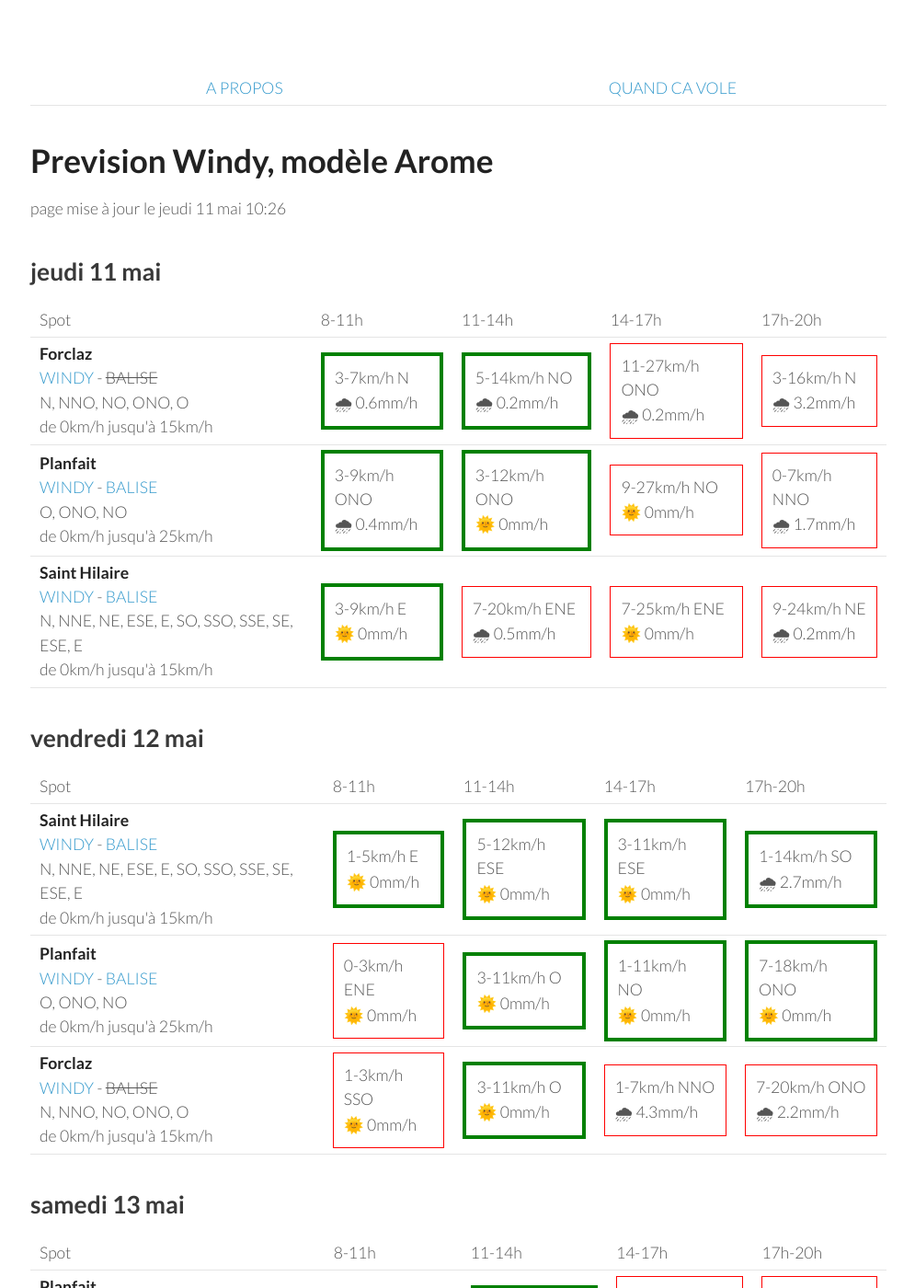
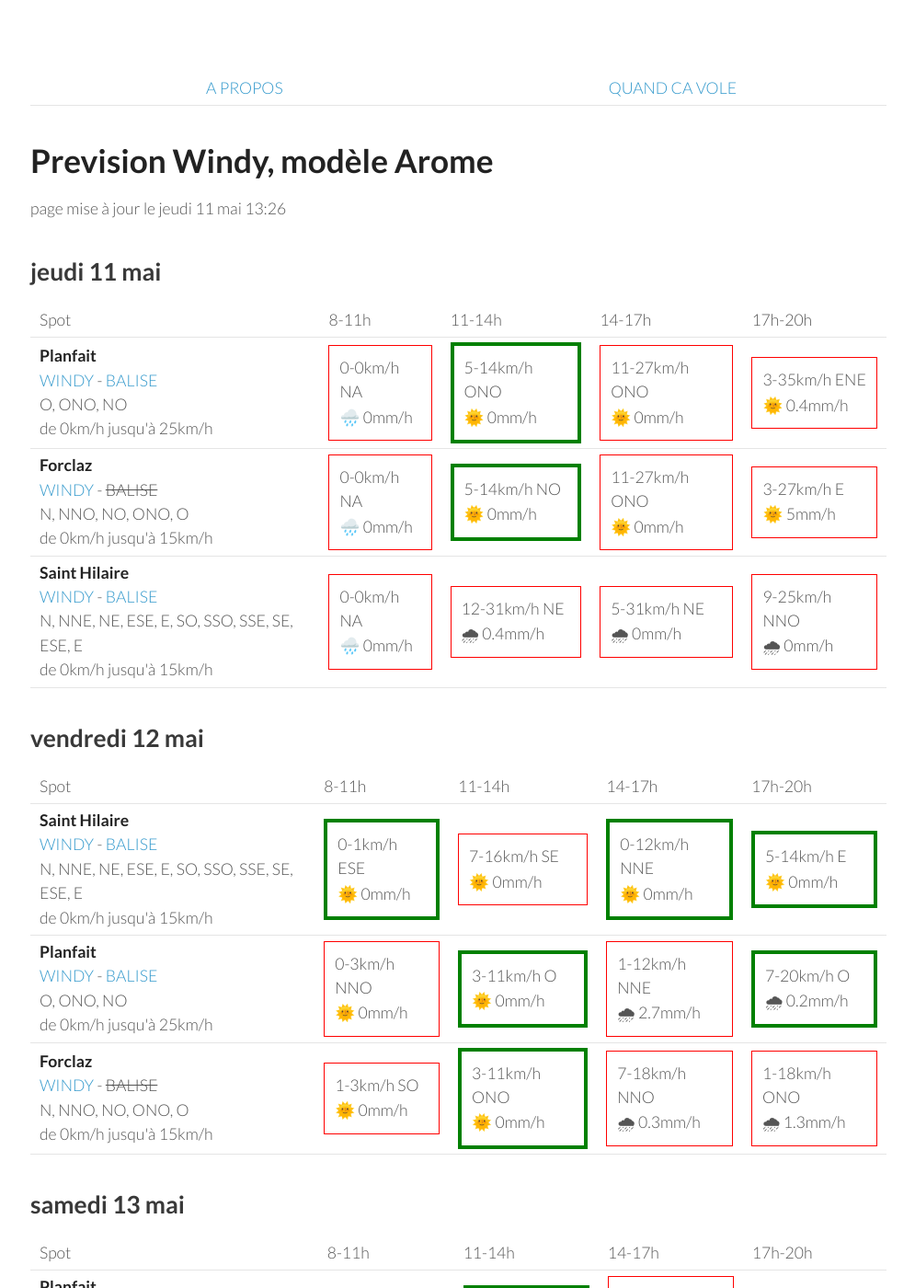
Before and after one commit to parapente-dans-le-nord/parapente-dans-le-nord.github.io, a Jekyll site: the page built from alpes_nord.markdown, in a window 1280 px wide and 1400 px high. Shown: the whole window at 92% size, without its empty margins (25-1020 px from the left). Built offline with Jekyll 4.4.1, drawn with Linux system fonts in a browser that asks for light colours; some of the changed text lies outside the part shown.

Commit message:
update index.markdown

```diff
--- a/alpes_nord.markdown
+++ b/alpes_nord.markdown
@@ -7,7 +7,7 @@ title:  "Tous les spots"
 {: .links}
 
 # Prevision Windy, modèle Arome
-page mise à jour le jeudi 11 mai 10:26
+page mise à jour le jeudi 11 mai 13:26
 
 ## jeudi 11 mai
 
@@ -22,33 +22,30 @@ page mise à jour le jeudi 11 mai 10:26
       <td>17h-20h</td>
     </tr>
 <tr>
-        <td><strong>Forclaz</strong><br><a href="https://windy.com/45.814/6.247?45.375,6.246,8,m:eVwaglz">WINDY</a> - <span class="no-balise"> BALISE </span><br> <span class="vent-favorable">N, NNO, NO, ONO, O</span><br><span class="force-vent">de 0km/h jusqu'à 15km/h</span> </td>
+        <td><strong>Planfait</strong><br><a href="https://windy.com/45.853/6.223?45.415,6.223,8">WINDY</a> - <span class=""><a href="https://www.openwindmap.org/PP496">BALISE</a> </span><br> <span class="vent-favorable">O, ONO, NO</span><br><span class="force-vent">de 0km/h jusqu'à 25km/h</span> </td>
 
-            <td><div class="flyable"><p>3-7km/h N</p><p>🌧 0.6mm/h</p></div></td>
-            <td><div class="flyable"><p>5-14km/h NO</p><p>🌧 0.2mm/h</p></div></td>
-            <td><div class="not-flyable"><p>11-27km/h ONO</p><p>🌧 0.2mm/h</p></div></td>
-            <td><div class="not-flyable"><p>3-16km/h N</p><p>🌧 3.2mm/h</p></div></td>
-
+            <td><div class="not-flyable"><p>0-0km/h NA</p><p>🌧️ 0mm/h</p></div></td>
+            <td><div class="flyable"><p>5-14km/h ONO</p><p>🌞 0mm/h</p></div></td>
+            <td><div class="not-flyable"><p>11-27km/h ONO</p><p>🌞 0mm/h</p></div></td>
+            <td><div class="not-flyable"><p>3-35km/h ENE</p><p>🌞 0.4mm/h</p></div></td>
 
     </tr>
 <tr>
-        <td><strong>Planfait</strong><br><a href="https://windy.com/45.853/6.223?45.415,6.223,8">WINDY</a> - <span class=""><a href="https://www.openwindmap.org/PP496">BALISE</a> </span><br> <span class="vent-favorable">O, ONO, NO</span><br><span class="force-vent">de 0km/h jusqu'à 25km/h</span> </td>
+        <td><strong>Forclaz</strong><br><a href="https://windy.com/45.814/6.247?45.375,6.246,8,m:eVwaglz">WINDY</a> - <span class="no-balise"> BALISE </span><br> <span class="vent-favorable">N, NNO, NO, ONO, O</span><br><span class="force-vent">de 0km/h jusqu'à 15km/h</span> </td>
 
-            <td><div class="flyable"><p>3-9km/h ONO</p><p>🌧 0.4mm/h</p></div></td>
-            <td><div class="flyable"><p>3-12km/h ONO</p><p>🌞 0mm/h</p></div></td>
-            <td><div class="not-flyable"><p>9-27km/h NO</p><p>🌞 0mm/h</p></div></td>
-            <td><div class="not-flyable"><p>0-7km/h NNO</p><p>🌧 1.7mm/h</p></div></td>
-
+            <td><div class="not-flyable"><p>0-0km/h NA</p><p>🌧️ 0mm/h</p></div></td>
+            <td><div class="flyable"><p>5-14km/h NO</p><p>🌞 0mm/h</p></div></td>
+            <td><div class="not-flyable"><p>11-27km/h ONO</p><p>🌞 0mm/h</p></div></td>
+            <td><div class="not-flyable"><p>3-27km/h E</p><p>🌞 5mm/h</p></div></td>
 
     </tr>
 <tr>
         <td><strong>Saint Hilaire</strong><br><a href="https://windy.com/45.307/5.888?45.087,5.889,9,m:eUFagkX">WINDY</a> - <span class=""><a href="http://www.balisemeteo.com/balise.php?idBalise=61">BALISE</a> </span><br> <span class="vent-favorable">N, NNE, NE, ESE, E, SO, SSO, SSE, SE, ESE, E</span><br><span class="force-vent">de 0km/h jusqu'à 15km/h</span> </td>
 
-            <td><div class="flyable"><p>3-9km/h E</p><p>🌞 0mm/h</p></div></td>
-            <td><div class="not-flyable"><p>7-20km/h ENE</p><p>🌧 0.5mm/h</p></div></td>
-            <td><div class="not-flyable"><p>7-25km/h ENE</p><p>🌞 0mm/h</p></div></td>
-            <td><div class="not-flyable"><p>9-24km/h NE</p><p>🌧 0.2mm/h</p></div></td>
-
+            <td><div class="not-flyable"><p>0-0km/h NA</p><p>🌧️ 0mm/h</p></div></td>
+            <td><div class="not-flyable"><p>12-31km/h NE</p><p>🌧 0.4mm/h</p></div></td>
+            <td><div class="not-flyable"><p>5-31km/h NE</p><p>🌧 0mm/h</p></div></td>
+            <td><div class="not-flyable"><p>9-25km/h NNO</p><p>🌧 0mm/h</p></div></td>
 
     </tr>
 
@@ -70,30 +67,30 @@ page mise à jour le jeudi 11 mai 10:26
 <tr>
         <td><strong>Saint Hilaire</strong><br><a href="https://windy.com/45.307/5.888?45.087,5.889,9,m:eUFagkX">WINDY</a> - <span class=""><a href="http://www.balisemeteo.com/balise.php?idBalise=61">BALISE</a> </span><br> <span class="vent-favorable">N, NNE, NE, ESE, E, SO, SSO, SSE, SE, ESE, E</span><br><span class="force-vent">de 0km/h jusqu'à 15km/h</span> </td>
 
-            <td><div class="flyable"><p>1-5km/h E</p><p>🌞 0mm/h</p></div></td>
-            <td><div class="flyable"><p>5-12km/h ESE</p><p>🌞 0mm/h</p></div></td>
-            <td><div class="flyable"><p>3-11km/h ESE</p><p>🌞 0mm/h</p></div></td>
-            <td><div class="flyable"><p>1-14km/h SO</p><p>🌧 2.7mm/h</p></div></td>
+            <td><div class="flyable"><p>0-1km/h ESE</p><p>🌞 0mm/h</p></div></td>
+            <td><div class="not-flyable"><p>7-16km/h SE</p><p>🌞 0mm/h</p></div></td>
+            <td><div class="flyable"><p>0-12km/h NNE</p><p>🌞 0mm/h</p></div></td>
+            <td><div class="flyable"><p>5-14km/h E</p><p>🌞 0mm/h</p></div></td>
 
 
     </tr>
 <tr>
         <td><strong>Planfait</strong><br><a href="https://windy.com/45.853/6.223?45.415,6.223,8">WINDY</a> - <span class=""><a href="https://www.openwindmap.org/PP496">BALISE</a> </span><br> <span class="vent-favorable">O, ONO, NO</span><br><span class="force-vent">de 0km/h jusqu'à 25km/h</span> </td>
 
-            <td><div class="not-flyable"><p>0-3km/h ENE</p><p>🌞 0mm/h</p></div></td>
+            <td><div class="not-flyable"><p>0-3km/h NNO</p><p>🌞 0mm/h</p></div></td>
             <td><div class="flyable"><p>3-11km/h O</p><p>🌞 0mm/h</p></div></td>
-            <td><div class="flyable"><p>1-11km/h NO</p><p>🌞 0mm/h</p></div></td>
-            <td><div class="flyable"><p>7-18km/h ONO</p><p>🌞 0mm/h</p></div></td>
+            <td><div class="not-flyable"><p>1-12km/h NNE</p><p>🌧 2.7mm/h</p></div></td>
+            <td><div class="flyable"><p>7-20km/h O</p><p>🌧 0.2mm/h</p></div></td>
 
 
     </tr>
 <tr>
         <td><strong>Forclaz</strong><br><a href="https://windy.com/45.814/6.247?45.375,6.246,8,m:eVwaglz">WINDY</a> - <span class="no-balise"> BALISE </span><br> <span class="vent-favorable">N, NNO, NO, ONO, O</span><br><span class="force-vent">de 0km/h jusqu'à 15km/h</span> </td>
 
-            <td><div class="not-flyable"><p>1-3km/h SSO</p><p>🌞 0mm/h</p></div></td>
-            <td><div class="flyable"><p>3-11km/h O</p><p>🌞 0mm/h</p></div></td>
-            <td><div class="not-flyable"><p>1-7km/h NNO</p><p>🌧 4.3mm/h</p></div></td>
-            <td><div class="not-flyable"><p>7-20km/h ONO</p><p>🌧 2.2mm/h</p></div></td>
+            <td><div class="not-flyable"><p>1-3km/h SO</p><p>🌞 0mm/h</p></div></td>
+            <td><div class="flyable"><p>3-11km/h ONO</p><p>🌞 0mm/h</p></div></td>
+            <td><div class="not-flyable"><p>7-18km/h NNO</p><p>🌧 0.3mm/h</p></div></td>
+            <td><div class="not-flyable"><p>1-18km/h ONO</p><p>🌧 1.3mm/h</p></div></td>
 
 
     </tr>
@@ -136,10 +133,10 @@ page mise à jour le jeudi 11 mai 10:26
 <tr>
         <td><strong>Forclaz</strong><br><a href="https://windy.com/45.814/6.247?45.375,6.246,8,m:eVwaglz">WINDY</a> - <span class="no-balise"> BALISE </span><br> <span class="vent-favorable">N, NNO, NO, ONO, O</span><br><span class="force-vent">de 0km/h jusqu'à 15km/h</span> </td>
 
-            <td><div class="not-flyable"><p>3-12km/h ESE</p><p>🌞 0mm/h</p></div></td>
-            <td><div class="not-flyable"><p>1-16km/h ONO</p><p>🌞 0mm/h</p></div></td>
-            <td><div class="not-flyable"><p>7-27km/h ONO</p><p>🌧 0.7mm/h</p></div></td>
-            <td><div class="not-flyable"><p>0-29km/h NE</p><p>🌧 1.2mm/h</p></div></td>
+            <td><div class="not-flyable"><p>1-12km/h ESE</p><p>🌞 0mm/h</p></div></td>
+            <td><div class="not-flyable"><p>3-16km/h ONO</p><p>🌞 0mm/h</p></div></td>
+            <td><div class="not-flyable"><p>7-27km/h NO</p><p>🌧 1.1mm/h</p></div></td>
+            <td><div class="not-flyable"><p>3-27km/h NNO</p><p>🌧 2.1mm/h</p></div></td>
 
 
     </tr>
@@ -182,10 +179,10 @@ page mise à jour le jeudi 11 mai 10:26
 <tr>
         <td><strong>Forclaz</strong><br><a href="https://windy.com/45.814/6.247?45.375,6.246,8,m:eVwaglz">WINDY</a> - <span class="no-balise"> BALISE </span><br> <span class="vent-favorable">N, NNO, NO, ONO, O</span><br><span class="force-vent">de 0km/h jusqu'à 15km/h</span> </td>
 
-            <td><div class="not-flyable"><p>3-14km/h ESE</p><p>🌞 0mm/h</p></div></td>
-            <td><div class="not-flyable"><p>3-16km/h O</p><p>🌧 0.2mm/h</p></div></td>
-            <td><div class="not-flyable"><p>1-20km/h ONO</p><p>🌧 1.4mm/h</p></div></td>
-            <td><div class="not-flyable"><p>5-25km/h ONO</p><p>🌧 1.1mm/h</p></div></td>
+            <td><div class="not-flyable"><p>1-9km/h SE</p><p>🌧 0.8mm/h</p></div></td>
+            <td><div class="not-flyable"><p>1-16km/h O</p><p>🌧 0.7mm/h</p></div></td>
+            <td><div class="not-flyable"><p>3-20km/h O</p><p>🌧 2.6mm/h</p></div></td>
+            <td><div class="not-flyable"><p>7-27km/h NO</p><p>🌧 1.1mm/h</p></div></td>
 
 
     </tr>
@@ -206,22 +203,22 @@ page mise à jour le jeudi 11 mai 10:26
       <td>17h-20h</td>
     </tr>
 <tr>
-        <td><strong>Forclaz</strong><br><a href="https://windy.com/45.814/6.247?45.375,6.246,8,m:eVwaglz">WINDY</a> - <span class="no-balise"> BALISE </span><br> <span class="vent-favorable">N, NNO, NO, ONO, O</span><br><span class="force-vent">de 0km/h jusqu'à 15km/h</span> </td>
-
-            <td><div class="flyable"><p>1-12km/h NO</p><p>🌧 0.7mm/h</p></div></td>
-            <td><div class="not-flyable"><p>5-25km/h NO</p><p>🌧 0.2mm/h</p></div></td>
-            <td><div class="not-flyable"><p>7-31km/h NO</p><p>🌧 1.9mm/h</p></div></td>
-            <td><div class="not-flyable"><p>9-40km/h NO</p><p>🌧 2mm/h</p></div></td>
-
-
-    </tr>
-<tr>
         <td><strong>Saint Hilaire</strong><br><a href="https://windy.com/45.307/5.888?45.087,5.889,9,m:eUFagkX">WINDY</a> - <span class=""><a href="http://www.balisemeteo.com/balise.php?idBalise=61">BALISE</a> </span><br> <span class="vent-favorable">N, NNE, NE, ESE, E, SO, SSO, SSE, SE, ESE, E</span><br><span class="force-vent">de 0km/h jusqu'à 15km/h</span> </td>
 
             <td><div class="not-flyable"><p>3-33km/h NNE</p><p>🌞 0mm/h</p></div></td>
             <td><div class="not-flyable"><p>9-40km/h NNE</p><p>🌞 0mm/h</p></div></td>
             <td><div class="not-flyable"><p>9-44km/h NNE</p><p>🌧 0.4mm/h</p></div></td>
             <td><div class="not-flyable"><p>9-46km/h N</p><p>🌧 0.4mm/h</p></div></td>
+
+
+    </tr>
+<tr>
+        <td><strong>Forclaz</strong><br><a href="https://windy.com/45.814/6.247?45.375,6.246,8,m:eVwaglz">WINDY</a> - <span class="no-balise"> BALISE </span><br> <span class="vent-favorable">N, NNO, NO, ONO, O</span><br><span class="force-vent">de 0km/h jusqu'à 15km/h</span> </td>
+
+            <td><div class="not-flyable"><p>1-14km/h E</p><p>🌞 0mm/h</p></div></td>
+            <td><div class="not-flyable"><p>5-24km/h NO</p><p>🌧 0.5mm/h</p></div></td>
+            <td><div class="not-flyable"><p>7-33km/h NO</p><p>🌧 0.4mm/h</p></div></td>
+            <td><div class="not-flyable"><p>5-35km/h NNO</p><p>🌧 0.7mm/h</p></div></td>
 
 
     </tr>
@@ -252,6 +249,16 @@ page mise à jour le jeudi 11 mai 10:26
       <td>17h-20h</td>
     </tr>
 <tr>
+        <td><strong>Forclaz</strong><br><a href="https://windy.com/45.814/6.247?45.375,6.246,8,m:eVwaglz">WINDY</a> - <span class="no-balise"> BALISE </span><br> <span class="vent-favorable">N, NNO, NO, ONO, O</span><br><span class="force-vent">de 0km/h jusqu'à 15km/h</span> </td>
+
+            <td><div class="flyable"><p>1-14km/h NO</p><p>🌞 0mm/h</p></div></td>
+            <td><div class="not-flyable"><p>9-35km/h NNO</p><p>🌧 0.2mm/h</p></div></td>
+            <td><div class="not-flyable"><p>12-44km/h NNO</p><p>🌧 0.3mm/h</p></div></td>
+            <td><div class="not-flyable"><p>12-51km/h N</p><p>🌧 0.3mm/h</p></div></td>
+
+
+    </tr>
+<tr>
         <td><strong>Saint Hilaire</strong><br><a href="https://windy.com/45.307/5.888?45.087,5.889,9,m:eUFagkX">WINDY</a> - <span class=""><a href="http://www.balisemeteo.com/balise.php?idBalise=61">BALISE</a> </span><br> <span class="vent-favorable">N, NNE, NE, ESE, E, SO, SSO, SSE, SE, ESE, E</span><br><span class="force-vent">de 0km/h jusqu'à 15km/h</span> </td>
 
             <td><div class="not-flyable"><p>5-35km/h N</p><p>🌞 0mm/h</p></div></td>
```
